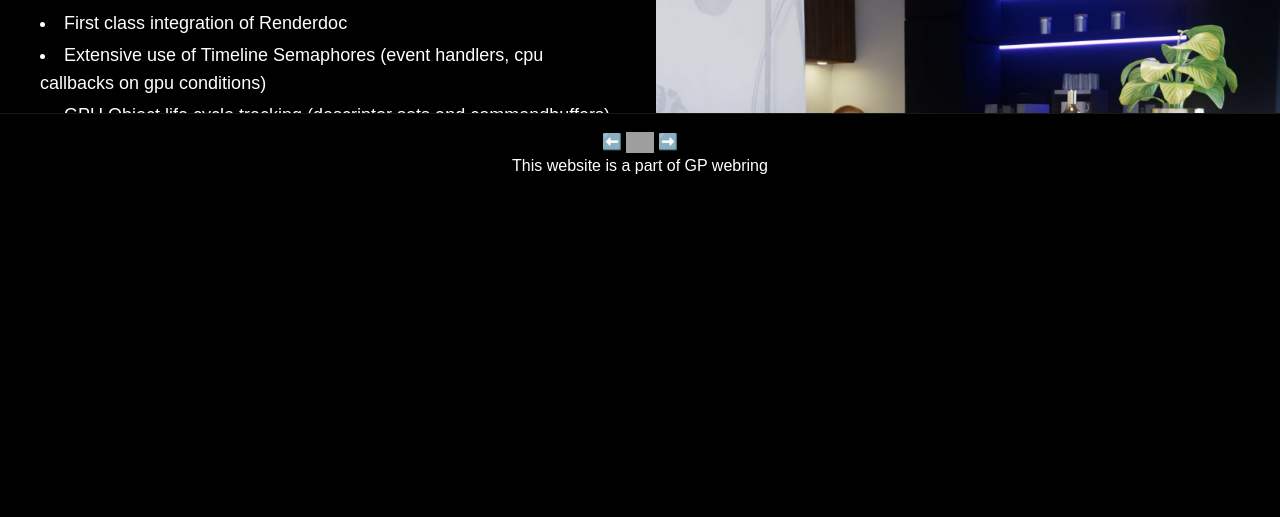
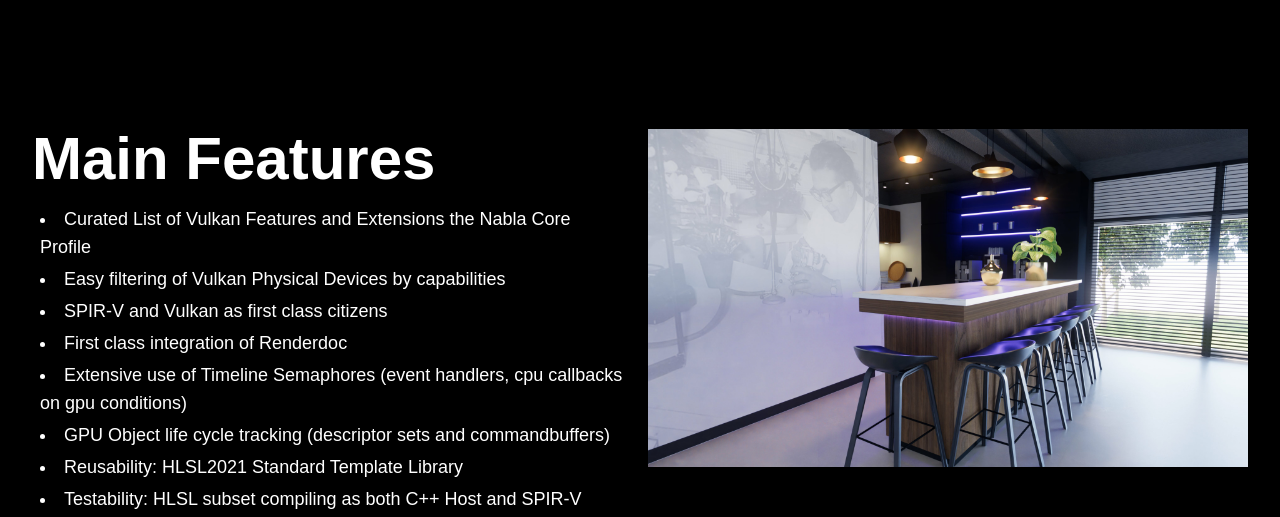
Before and after one commit to Devsh-Graphics-Programming/MainWebsite, a Next.js app: page /nabla in a window 1280 px wide. Shown: the part 800-1317 px from the top of the page. Before the commit the page ends 994 px from the top, so only its background shows below. Built offline with nearby package versions, Linux system fonts and the light colour scheme; grey boxes are pictures that could not be loaded; a web font is replaced by a local one.

Commit message:
layout fixes

```diff
--- a/app/components/Navbar.tsx
+++ b/app/components/Navbar.tsx
@@ -39,7 +39,7 @@ export default function Navbar() {
     const [isDropdownEnabled, setIsDropdownEnabled] = useState(false);
 
     return (
-        <nav className="sticky top-0 border-b border-[#181818] bg-black mb-4">
+        <nav className="sticky top-0 border-b border-[#181818] bg-black">
             <div className="bg-black container mx-auto flex flex-row justify-between items-center px-8 py-8 z-50">
                 <Link className="flex flex-row items-center gap-2 grow-0" href="/">
                     <Image src={DevshLogo} alt="Company Logo" className="w-[32px]"/>
--- a/app/components/VulkanisedGallery.tsx
+++ b/app/components/VulkanisedGallery.tsx
@@ -19,7 +19,7 @@ export default function VulkanisedGallery() {
             {vulkanisedData.map((yearData, index) => (
                 <div key={index}>
                     <h2>{yearData.year}</h2>
-                    <div className="flex flex-col gap-2">
+                    <div className="flex flex-col gap-2 pt-4">
                         <Videos ytIdList={yearData.videos}/>
                     </div>
                 </div>
--- a/app/layout.tsx
+++ b/app/layout.tsx
@@ -55,7 +55,9 @@ export default function RootLayout({
         className={`${futuraPT.className} antialiased h-dvh`}
       >
         <Navbar/>
-        {children}
+        <div className="p-4">
+          {children}
+        </div>
         <Footer/>
       </body>
     </html>
--- a/app/nabla/AnimatedImage.tsx
+++ /dev/null
@@ -1,53 +0,0 @@
-"use client"
-
-import { motion, AnimationControls, TargetAndTransition, Transition, VariantLabels } from "framer-motion"
-import Image, { ImageProps } from "next/image"
-import React, { useState, useRef, useEffect } from "react"
-
-interface AnimatedImageProps extends ImageProps
-{
-    visible?: boolean | AnimationControls | TargetAndTransition | VariantLabels,
-    invisible?: boolean | AnimationControls | TargetAndTransition | VariantLabels,
-    transition?: Transition
-}
-
-export default function AnimatedImage(props: AnimatedImageProps) {
-    const [isVisible, setIsVisible] = useState(false);
-    const imageRef = useRef(null);
-
-    useEffect(() => {
-        const image = imageRef.current;
-
-        const observer = new IntersectionObserver(
-            ([entry]) => {
-                setIsVisible(entry.isIntersecting)
-            },
-            {
-                root: null,
-                rootMargin: '0px',
-                threshold: 1
-            }
-        );
-
-        if (imageRef.current) {
-            observer.observe(imageRef.current)
-        };
-
-        return () => {
-            if (image) {
-                observer.unobserve(image)
-            }
-        }
-    }, [])
-
-    const AnimatedImage = motion.create(Image);
-    return <AnimatedImage
-        ref={imageRef}
-        src={props.src} alt={props.alt}
-        width={props.width}
-        height={props.height}
-        animate={isVisible ? props.visible : props.invisible}
-        transition={props.transition}
-        className={props.className}
-    />
-}
--- a/app/nabla/page.tsx
+++ b/app/nabla/page.tsx
@@ -24,25 +24,15 @@ const images = [
 
 export default async function Page() {
     return (
-        <main className="w-full h-full max-h-full max-w-full overflow-y-auto snap-y snap-mandatory">
-            <Slide
-                visible={{ opacity: 1 }}
-                invisible={{ opacity: 0 }}
-                transition={{ duration: 0.5 }}
-                className="container mx-auto px-4 flex flex-col lg:flex-row items-center justify-center"
-            >
+        <main className="container mx-auto flex flex-col p-4 overflow-y-auto snap-mandatory scroll-smooth">
+            <Slide className="h-dvh">
                 <Image src={devshLogo} alt="Nabla Logo" className="aspect-square w-[240px] xl:w-[480px]"/>
                 <TextBlock>
                     <Link href="https://github.com/Devsh-Graphics-Programming/Nabla" className="hover:text-teal-200 transition-colors duration-300">Nabla</Link> (previously called <Link href="https://github.com/buildaworldnet/IrrlichtBAW" className="hover:text-teal-200 transition-colors duration-300">IrrlichtBaW</Link>) is a new renovated version of older Irrlicht engine. The name change to Nabla allows for using Nabla side by side with the legacy Irrlicht and IrrlichtBaW engines. The project currently aims for a thread-able and Vulkan-centered API, the Vulkan backend is almost complete, and OpenGL and ES backends are currently in maintenance mode.
                 </TextBlock>
             </Slide>
-            <Slide
-                visible={{ opacity: 1 }}
-                invisible={{ opacity: 0 }}
-                transition={{ duration: 0.5 }}
-                className="flex flex-row items-center justify-center"
-            >
-                <div className="container mx-auto flex justify-center w-full max-w-full max-h-full py-4 px-4 lg:px-8 overflow-y-scroll">
+            <Slide className="h-dvh">
+                <div className="grid grid-cols-2 gap-4">
                     <div>
                         <h1>Main Features</h1>
                         <ul className="px-2 py-4 flex flex-col flex-wrap gap-1 list-disc list-inside font-thin text-sm sm:text-md lg:text-lg">
@@ -70,15 +60,12 @@ export default async function Page() {
                             <li>Coming Soon: Scene Loaders, GPU Driven Scene Graph, Material Compiler v2 for efficient scheduling of BxDF graph evaluation</li>
                         </ul>
                     </div>
+                    <div className="grid">
+                        <Image src={nablaScreenshot1} alt="Nabla Screenshot 1" className="aspect-video w-full max-h-full object-cover max-lg:hidden"/>
+                    </div>
                 </div>
-                <Image src={nablaScreenshot1} alt="Nabla Screenshot 1" className="aspect-[9/16] w-full max-h-full object-cover max-lg:hidden"/>
             </Slide>
-            <Slide
-                visible={{ opacity: 1 }}
-                invisible={{ opacity: 0 }}
-                transition={{ duration: 0.5 }}
-                className="container mx-auto flex flex-col items-center justify-center gap-4 px-4 lg:px-8 py-2"
-            >
+            <Slide>
                 <h1>Showcase</h1>
                 <div className="grid grid-cols-1 sm:grid-cols-2 md:grid-cols-3 gap-4 max-h-full overflow-y-scroll">
                     {images.map((image, index) => (
--- a/app/nabla/slide.tsx
+++ b/app/nabla/slide.tsx
@@ -1,54 +1,18 @@
 "use client"
 
-import React, { useState, useRef, useEffect, ReactNode } from "react"
-import AnimatedContainer from "../components/AnimatedContainer"
-import { AnimationControls, TargetAndTransition, Transition, VariantLabels } from "framer-motion";
+import { useRef } from "react"
+import { motion, AnimatePresence, useInView } from "motion/react"
 
-type SlideProps = {
-    children?: ReactNode,
-    className?: string,
-    invisible?: boolean | AnimationControls | TargetAndTransition | VariantLabels,
-    visible?: boolean | AnimationControls | TargetAndTransition | VariantLabels,
-    transition?: Transition
-};
 
-export default function Slide(props: SlideProps) {
-    const [isVisible, setIsVisible] = useState(false);
-    const containerRef = useRef<HTMLDivElement>(null);
-
-    useEffect(() => {
-        const container = containerRef.current;
-
-        const observer = new IntersectionObserver(
-            ([entry]) => {
-                setIsVisible(entry.isIntersecting);
-            },
-            {
-                root: null,
-                rootMargin: '0px',
-                threshold: 1
-            }
-        );
-
-        if (containerRef.current) {
-            observer.observe(containerRef.current);
-        }
-
-        return () => {
-            if (container) {
-                observer.unobserve(container)
-            }
-        }
-    }, [])
+export default function Slide({ children, className }: { children?: React.ReactNode, className?: string | undefined }) {
+    const ref = useRef(null);
+    const isInView = useInView(ref);
 
     return (
-        <AnimatedContainer
-            ref={containerRef}
-            animate={isVisible ? props.visible : props.invisible}
-            transition={props.transition}
-            className={`w-full h-full max-w-full max-h-fit snap-center snap-always ${props.className}`}
-        >
-            {props.children}
-        </AnimatedContainer>
+        <AnimatePresence>
+            <motion.section ref={ref} className={`flex flex-col items-center ${className ?? ""}`}>
+                {children}
+            </motion.section>
+        </AnimatePresence>
     )
 }
--- a/app/page.tsx
+++ b/app/page.tsx
@@ -3,7 +3,7 @@ import Link from "next/link";
 
 export default function Home() {
   return (
-    <main className="container mx-auto p-4 flex flex-col gap-4 sm:gap-8 sm:items-center z-0">
+    <main className="container mx-auto flex flex-col gap-4 sm:gap-8 sm:items-center z-0">
       <h1>Website Under Construction</h1>
       <h3>Check out our Vulkanised videos below</h3>
       <VulkanisedGallery/>
--- a/app/services/page.tsx
+++ b/app/services/page.tsx
@@ -37,7 +37,7 @@ function Chapter({title, children}: {title: string, children?: React.ReactNode})
 
 export default function Page() {
     return (
-        <main className="container mx-auto p-4 flex flex-col gap-4 sm:gap-8 h-full items-center">
+        <main className="container mx-auto flex flex-col gap-4 sm:gap-8 h-full items-center">
             <div className="flex flex-col gap-4 md:gap-8">
                 <Chapter title="Experience and Offer">
                     <TextBlock>
--- a/package.json
+++ b/package.json
@@ -11,7 +11,7 @@
   "dependencies": {
     "@next/third-parties": "^15.1.6",
     "@tailwindcss/typography": "^0.5.16",
-    "framer-motion": "^12.0.6",
+    "motion": "^12.23.1",
     "next": "^15.1.6",
     "react": "^19.0.0",
     "react-dom": "^19.0.0",
```
Also changed, not shown: 1 other file (tests, documents, lock files or other folders).
